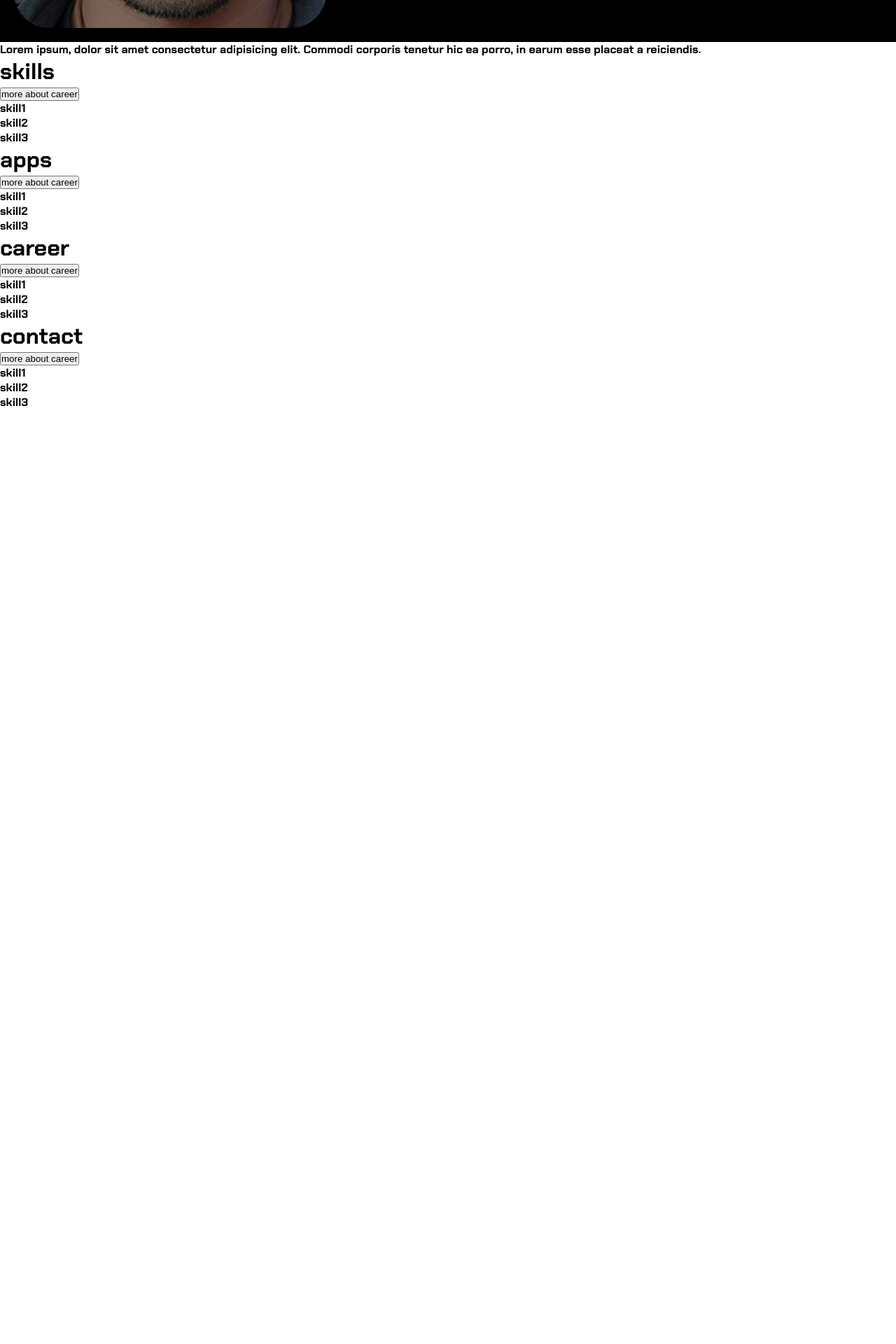
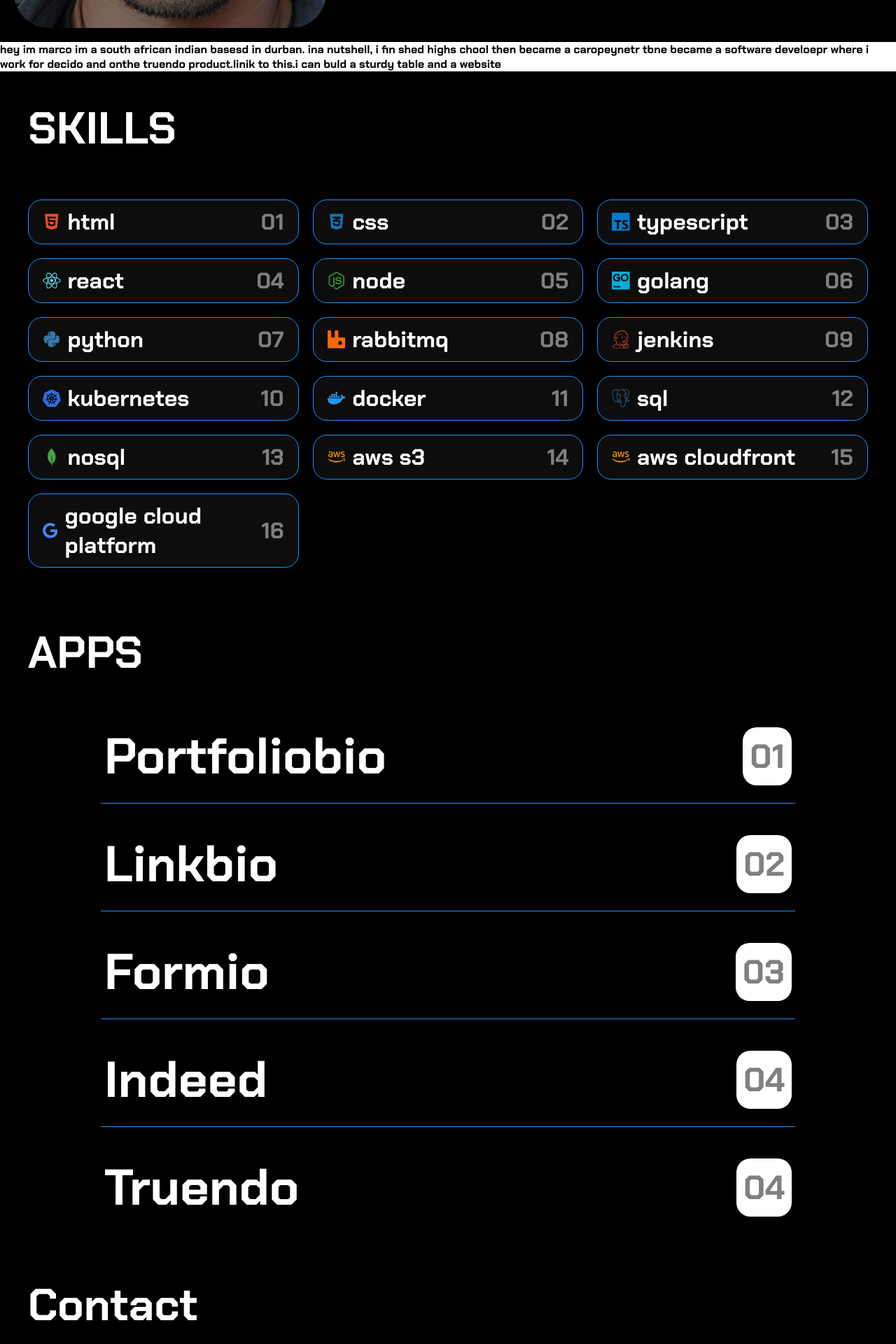
Before and after one commit to codebymarco/portfolio, a React (Vite) app: page / in a window 1280 px wide. Shown: the part 740-2660 px from the top of the page at 70% size. Before the commit the page ends 1325 px from the top, so only its background shows below. Built offline with nearby package versions, Linux system fonts and the light colour scheme.

Commit message:
added homepgae stuff

```diff
--- a/src/components/components/AboutSection.jsx
+++ b/src/components/components/AboutSection.jsx
@@ -1,7 +1,12 @@
 const AboutSection = () => {
   return (
     <div>
-      <p>Lorem ipsum, dolor sit amet consectetur adipisicing elit. Commodi corporis tenetur hic ea porro, in earum esse placeat a reiciendis.</p>
+      <p>
+        hey im marco im a south african indian basesd in durban. ina nutshell, i
+        fin shed highs chool then became a caropeynetr tbne became a software
+        develoepr where i work for decido and onthe truendo product.linik to
+        this.i can buld a sturdy table and a website
+      </p>
     </div>
   );
 };
--- a/src/components/pages/Home.jsx
+++ b/src/components/pages/Home.jsx
@@ -1,25 +1,18 @@
 import React from "react";
-import AppsSection from "../components/AppsSection";
-import SkillsSection from "../components/SkillsSection";
-import CareerSection from "../components/CareerSection ";
-import ContactSection from "../components/ContactSection";
 import AboutSection from "../components/AboutSection";
 import BannerTwo from "./BannerTwo";
+import Skills from "./Skills";
+import Projects from "./Projects";
+import Contact from "./Contact";
 
 const Home = () => {
   return (
     <div>
       <BannerTwo />
-
       <AboutSection />
-
-      <SkillsSection />
-
-      <AppsSection />
-
-      <CareerSection />
-
-      <ContactSection />
+      <Skills />
+      <Projects />
+      <Contact />
     </div>
   );
 };
--- a/src/components/pages/Projects.jsx
+++ b/src/components/pages/Projects.jsx
@@ -8,17 +8,25 @@ const Projects = () => {
         <h1>APPS</h1>
       </div>
       <div className="projects-container">
+        <Link to={`/apps/portfoliohub`} className="box">
+          <h2>Portfoliobio</h2>
+          <span>01</span>
+        </Link>
         <Link to={`/apps/linkbio`} className="box">
           <h2>Linkbio</h2>
-          <span>01</span>
+          <span>02</span>
         </Link>
         <Link to={`/apps/formio`} className="box">
           <h2>Formio</h2>
-          <span>02</span>
+          <span>03</span>
         </Link>
         <Link to={`/apps/indeed`} className="box">
           <h2>Indeed</h2>
-          <span>03</span>
+          <span>04</span>
+        </Link>
+        <Link to={`/apps/indeed`} className="box">
+          <h2>Truendo</h2>
+          <span>04</span>
         </Link>
       </div>
     </div>
```
